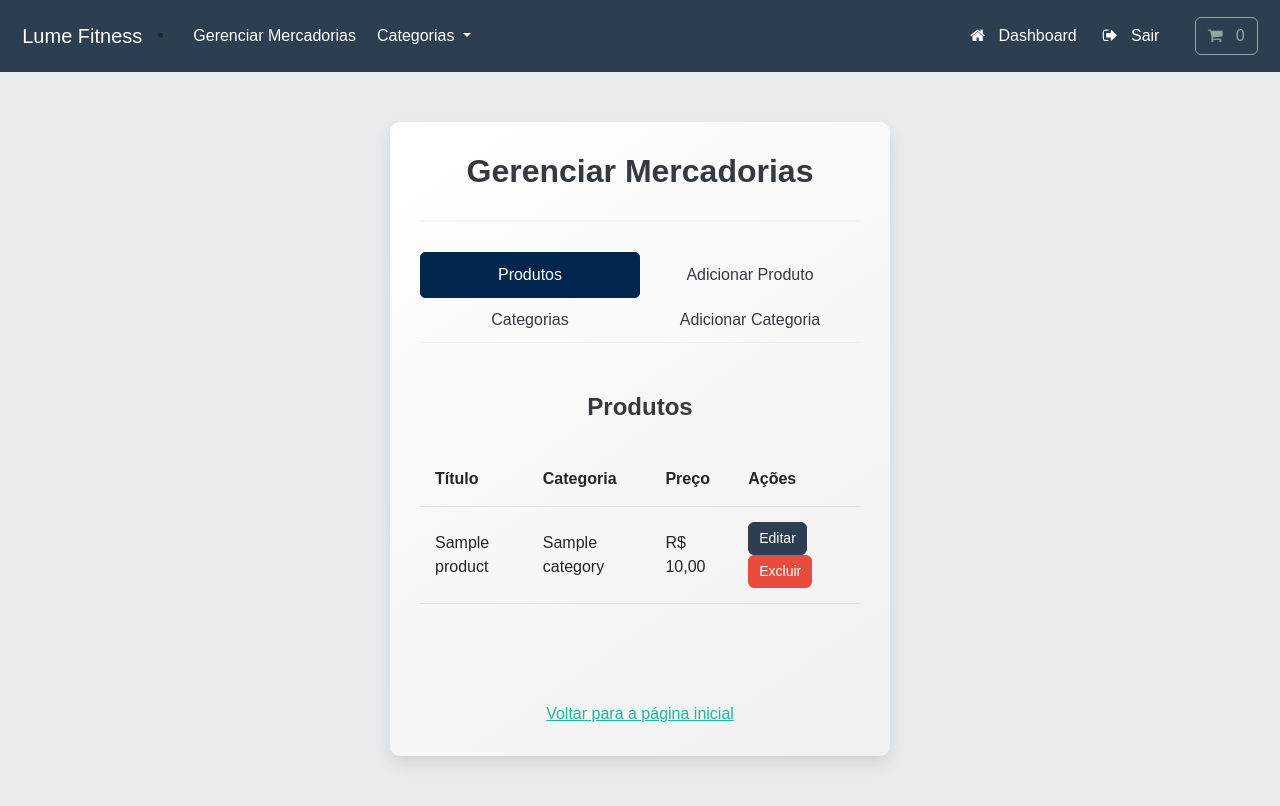
After one commit to AllejandroSousa/Lume-Fitness, a Django app: page /admin_page/merchandise/ in a window 1280 px wide. The commit adds this page. Run offline with Django 5.2, Linux system fonts and the light colour scheme; a user stored in the database is signed in; tables that the repository leaves empty hold one stand-in row (values such as "Sample post"); some libraries are stand-ins or nearby versions.

Commit message:
feat: Improve admin page to replace Django Swagger
Migrated most Swagger functionalities to the admin page. Searching for products and categories is not yet functional.

```diff
--- a/lumeEcommerce/static/css/styles.css
+++ b/lumeEcommerce/static/css/styles.css
@@ -2,3 +2,13 @@
     border-radius: 20px;
     width: 500px;
 }
+
+.btn:hover {
+    transition: background-color 0.3s ease;
+    background-color: #024184 !important;
+}
+
+.nav-link:hover {
+    transition: background-color 0.3s ease;
+    background-color: #024184 !important;
+}
--- /dev/null
+++ b/lumeEcommerce/store/forms.py
@@ -0,0 +1,20 @@
+from django import forms
+from .models import Product, Category
+
+class ProductForm(forms.ModelForm):
+    class Meta:
+        model = Product
+        fields = ['category', 'title', 'brand', 'description', 'slug', 'price', 'image']
+        widgets = {
+            'description': forms.Textarea(attrs={'rows': 4, 'cols': 40}),
+            'category': forms.Select(),
+        }
+
+class CategoryForm(forms.ModelForm):
+    class Meta:
+        model = Category
+        fields = ['name', 'slug']
+        widgets = {
+            'name': forms.TextInput(attrs={'class': 'form-control'}),
+            'slug': forms.TextInput(attrs={'class': 'form-control'}),
+        }
--- /dev/null
+++ b/lumeEcommerce/store/templates/store/admin_merchandise.html
@@ -0,0 +1,248 @@
+{% extends 'store/base.html' %}
+{% load static %}
+{% load crispy_forms_tags %}
+
+{% block content %}
+
+<style>
+    body {
+        background-color: #e9ecef;
+        font-family: 'Arial', sans-serif;
+    }
+
+    .form-layout {
+        max-width: 800px;
+        margin: 0 auto;
+        border-radius: 10px;
+        background: linear-gradient(145deg, #ffffff, #f0f0f0);
+        box-shadow: 0 8px 16px rgba(0, 0, 0, 0.1);
+        padding: 30px;
+        margin-top: 50px;
+        margin-bottom: 50px;
+    }
+
+    h3, h4 {
+        color: #343a40;
+        font-weight: 600;
+        text-align: center;
+        margin-bottom: 30px;
+    }
+
+    hr {
+        border-top: 2px solid #dee2e6;
+        margin: 30px 0;
+    }
+
+    .form-group {
+        margin-bottom: 20px;
+    }
+
+    .text-center a:hover {
+        text-decoration: underline;
+    }
+
+    table {
+        width: 100%;
+        margin-bottom: 30px;
+    }
+
+    th, td {
+        padding: 15px;
+        text-align: left;
+        border-bottom: 1px solid #dee2e6;
+    }
+
+    .btn-small {
+        padding: 5px 10px;
+        font-size: 14px;
+        margin-right: 5px;
+    }
+
+    .nav-tabs {
+        margin-bottom: 30px;
+        display: flex;
+        flex-wrap: wrap;
+    }
+
+    .nav-tabs .nav-item {
+        flex: 0 0 50%;
+        text-align: center;
+    }
+
+    .nav-tabs .nav-link {
+        color: #343a40;
+        font-weight: 500;
+        padding: 10px 20px;
+        margin-right: 5px;
+        width: 100%;
+        border-radius: 5px;
+    }
+
+    .nav-tabs .nav-link:hover {
+        color: #fff; /* Cor branca ao passar o mouse */
+        background-color: #0056b3; /* Cor de fundo mais escura para contraste */
+        transition: color 0.3s ease, background-color 0.3s ease; /* Transição suave */
+    }
+
+    .nav-tabs .nav-link.active {
+        background-color: #01264e;
+        color: white;
+        border-color: #01264e;
+    }
+
+    .tab-content {
+        padding: 20px 0;
+    }
+</style>
+
+<div class="container form-layout">
+    <h3>Gerenciar Mercadorias</h3>
+    <hr>
+
+    <!-- Abas -->
+    <ul class="nav nav-tabs" id="adminTabs" role="tablist">
+        <li class="nav-item" role="presentation">
+            <button class="nav-link active" id="products-tab" data-bs-toggle="tab" data-bs-target="#products" type="button" role="tab" aria-controls="products" aria-selected="true">Produtos</button>
+        </li>
+        <li class="nav-item" role="presentation">
+            <button class="nav-link" id="add-product-tab" data-bs-toggle="tab" data-bs-target="#add-product" type="button" role="tab" aria-controls="add-product" aria-selected="false">Adicionar Produto</button>
+        </li>
+        <li class="nav-item" role="presentation">
+            <button class="nav-link" id="categories-tab" data-bs-toggle="tab" data-bs-target="#categories" type="button" role="tab" aria-controls="categories" aria-selected="false">Categorias</button>
+        </li>
+        <li class="nav-item" role="presentation">
+            <button class="nav-link" id="add-category-tab" data-bs-toggle="tab" data-bs-target="#add-category" type="button" role="tab" aria-controls="add-category" aria-selected="false">Adicionar Categoria</button>
+        </li>
+    </ul>
+
+    <!-- Conteúdo das Abas -->
+    <div class="tab-content" id="adminTabsContent">
+        <!-- Aba Produtos -->
+        <div class="tab-pane fade show active" id="products" role="tabpanel" aria-labelledby="products-tab">
+            <h4>Produtos</h4>
+            {% if products %}
+                <table>
+                    <thead>
+                        <tr>
+                            <th>Título</th>
+                            <th>Categoria</th>
+                            <th>Preço</th>
+                            <th>Ações</th>
+                        </tr>
+                    </thead>
+                    <tbody>
+                        {% for product in products %}
+                            <tr>
+                                <td>{{ product.title }}</td>
+                                <td>{{ product.category.name }}</td>
+                                <td>R$ {{ product.price }}</td>
+                                <td>
+                                    <a href="{% url 'edit_product' product.slug %}" class="btn btn-primary btn-small">Editar</a>
+                                    <a href="{% url 'delete_product' product.slug %}" class="btn btn-danger btn-small">Excluir</a>
+                                </td>
+                            </tr>
+                        {% endfor %}
+                    </tbody>
+                </table>
+            {% else %}
+                <p>Nenhum produto cadastrado.</p>
+            {% endif %}
+        </div>
+
+        <!-- Aba Adicionar Produto -->
+        <div class="tab-pane fade" id="add-product" role="tabpanel" aria-labelledby="add-product-tab">
+            <h4>Adicionar Produto</h4>
+            <form method="POST" enctype="multipart/form-data" autocomplete="off">
+                {% csrf_token %}
+                <input type="hidden" name="add_product" value="1">
+                {{ product_form|crispy }}
+                <button type="submit" class="btn btn-primary navbar-btn text-white w-100">
+                    Adicionar Produto
+                </button>
+            </form>
+        </div>
+
+        <!-- Aba Categorias -->
+        <div class="tab-pane fade" id="categories" role="tabpanel" aria-labelledby="categories-tab">
+            <h4>Categorias</h4>
+            {% if categories %}
+                <table>
+                    <thead>
+                        <tr>
+                            <th>Nome</th>
+                            <th>Ações</th>
+                        </tr>
+                    </thead>
+                    <tbody>
+                        {% for category in categories %}
+                            <tr>
+                                <td>{{ category.name }}</td>
+                                <td>
+                                    <a href="{% url 'edit_category' category.slug %}" class="btn btn-primary btn-small">Editar</a>
+                                    <a href="{% url 'delete_category' category.slug %}" class="btn btn-danger btn-small">Excluir</a>
+                                </td>
+                            </tr>
+                        {% endfor %}
+                    </tbody>
+                </table>
+            {% else %}
+                <p>Nenhuma categoria cadastrada.</p>
+            {% endif %}
+        </div>
+
+        <!-- Aba Adicionar Categoria -->
+        <div class="tab-pane fade" id="add-category" role="tabpanel" aria-labelledby="add-category-tab">
+            <h4>Adicionar Categoria</h4>
+            <form method="POST" autocomplete="off">
+                {% csrf_token %}
+                <input type="hidden" name="add_category" value="1">
+                {{ category_form|crispy }}
+                <button type="submit" class="btn btn-primary navbar-btn text-white w-100">
+                    Adicionar Categoria
+                </button>
+            </form>
+        </div>
+    </div>
+
+    <br><br>
+    <div class="text-center">
+        <a href="{% url 'store' %}">Voltar para a página inicial</a>
+    </div>
+</div>
+
+<script>
+    function slugify(text) {
+        return text
+            .toLowerCase()
+            .replace(/[^\w\s-]/g, '')
+            .replace(/\s+/g, '-')
+            .replace(/-+/g, '-')
+            .trim();
+    }
+
+    // Para o formulário de adicionar produto
+    const productTitleField = document.querySelector('#add-product #id_title');
+    const productSlugField = document.querySelector('#add-product #id_slug');
+
+    if (productTitleField && productSlugField) {
+        productTitleField.addEventListener('input', function() {
+            const titleValue = productTitleField.value;
+            const slugValue = slugify(titleValue);
+            productSlugField.value = slugValue;
+        });
+    }
+
+    // Para o formulário de adicionar categoria
+    const categoryNameField = document.querySelector('#add-category #id_name');
+    const categorySlugField = document.querySelector('#add-category #id_slug');
+
+    if (categoryNameField && categorySlugField) {
+        categoryNameField.addEventListener('input', function() {
+            const nameValue = categoryNameField.value;
+            const slugValue = slugify(nameValue);
+            categorySlugField.value = slugValue;
+        });
+    }
+</script>
+
+{% endblock %}
--- a/lumeEcommerce/store/templates/store/base.html
+++ b/lumeEcommerce/store/templates/store/base.html
@@ -61,6 +61,12 @@
     >
       <span class="navbar-toggler-icon"></span>
     </button>
+
+    {% if user.is_staff %}
+      <li class="nav-item">
+        <a class="btn btn-primary navbar-btn text-white" href="{% url 'admin_merchandise' %}"> Gerenciar Mercadorias</a>
+      </li>
+    {% endif %}
 
     <div class="collapse navbar-collapse" id="navbarCollapse">
       <ul class="navbar-nav me-auto mb-2 mb-md-0">
--- a/lumeEcommerce/store/urls.py
+++ b/lumeEcommerce/store/urls.py
@@ -2,6 +2,13 @@ from django.urls import path
 from . import views
 
 urlpatterns = [
+    path('admin_page/merchandise/', views.admin_merchandise, name='admin_merchandise'),
+    path('admin_page/merchandise/', views.admin_merchandise, name='admin_merchandise'),
+    path('admin_page/edit-product/<slug:slug>/', views.edit_product, name='edit_product'),
+    path('admin_page/delete-product/<slug:slug>/', views.delete_product, name='delete_product'),
+    path('admin_page/edit-category/<slug:slug>/', views.edit_category, name='edit_category'),
+    path('admin_page/delete-category/<slug:slug>/', views.delete_category, name='delete_category'),
+
     path('', views.store, name='store'),
     path('product/<slug:product_slug>/', views.product_info, name='product-info'),
     path('search/<slug:category_slug>/', views.list_category, name='list-category'),
--- a/lumeEcommerce/store/views.py
+++ b/lumeEcommerce/store/views.py
@@ -1,8 +1,86 @@
-from django.shortcuts import render
+from django.shortcuts import render, redirect
 from .models import Category, Product
 from django.shortcuts import get_object_or_404
+from django.contrib.auth.decorators import login_required, user_passes_test
+from .forms import ProductForm, CategoryForm
 
 # Create your views here.
+
+@login_required(login_url='my-login')
+@user_passes_test(lambda u: u.is_staff)
+def admin_merchandise(request):
+    # Lista de produtos e categorias
+    products = Product.objects.all()
+    categories = Category.objects.all()
+
+    # Formulário para adicionar produto
+    product_form = ProductForm()
+    if request.method == 'POST' and 'add_product' in request.POST:
+        product_form = ProductForm(request.POST, request.FILES)
+        if product_form.is_valid():
+            product_form.save()
+            return redirect('admin_merchandise')
+
+    # Formulário para adicionar categoria
+    category_form = CategoryForm()
+    if request.method == 'POST' and 'add_category' in request.POST:
+        category_form = CategoryForm(request.POST)
+        if category_form.is_valid():
+            category_form.save()
+            return redirect('admin_merchandise')
+
+    context = {
+        'products': products,
+        'categories': categories,
+        'product_form': product_form,
+        'category_form': category_form,
+    }
+    return render(request, 'store/admin_merchandise.html', context)
+
+@login_required(login_url='my-login')
+@user_passes_test(lambda u: u.is_staff)
+def edit_product(request, slug):
+    product = get_object_or_404(Product, slug=slug)
+    if request.method == 'POST':
+        form = ProductForm(request.POST, request.FILES, instance=product)
+        if form.is_valid():
+            form.save()
+            return redirect('admin_merchandise')
+    else:
+        form = ProductForm(instance=product)
+    return render(request, 'store/admin_management/edit_product.html', {'form': form, 'product': product})
+
+@login_required(login_url='my-login')
+@user_passes_test(lambda u: u.is_staff)
+def delete_product(request, slug):
+    product = get_object_or_404(Product, slug=slug)
+    if request.method == 'POST':
+        product.delete()
+        return redirect('admin_merchandise')
+    return render(request, 'store/admin_management/delete_product.html', {'product': product})
+
+@login_required(login_url='my-login')
+@user_passes_test(lambda u: u.is_staff)
+def edit_category(request, slug):
+    category = get_object_or_404(Category, slug=slug)
+    if request.method == 'POST':
+        form = CategoryForm(request.POST, instance=category)
+        if form.is_valid():
+            form.save()
+            return redirect('admin_merchandise')
+    else:
+        form = CategoryForm(instance=category)
+    return render(request, 'store/admin_management/edit_category.html', {'form': form, 'category': category})
+
+@login_required(login_url='my-login')
+@user_passes_test(lambda u: u.is_staff)
+def delete_category(request, slug):
+    category = get_object_or_404(Category, slug=slug)
+    if request.method == 'POST':
+        category.delete()
+        return redirect('admin_merchandise')
+    return render(request, 'store/admin_management/delete_category.html', {'category': category})
+
 
 def store(request):
     all_products = Product.objects.all()
```
Also changed, not shown: lumeEcommerce/store/templates/store/admin_management/delete_category.html (added, +74 -0 lines), lumeEcommerce/store/templates/store/admin_management/delete_product.html (added, +74 -0 lines), lumeEcommerce/store/templates/store/admin_management/edit_category.html (added, +99 -0 lines), lumeEcommerce/store/templates/store/admin_management/edit_product.html (added, +99 -0 lines), requirements.txt (deleted, +0 -8 lines), lumeEcommerce/static/media/images/feminina.png (added), lumeEcommerce/static/media/images/feminina_8w9pZX7.png (added).
